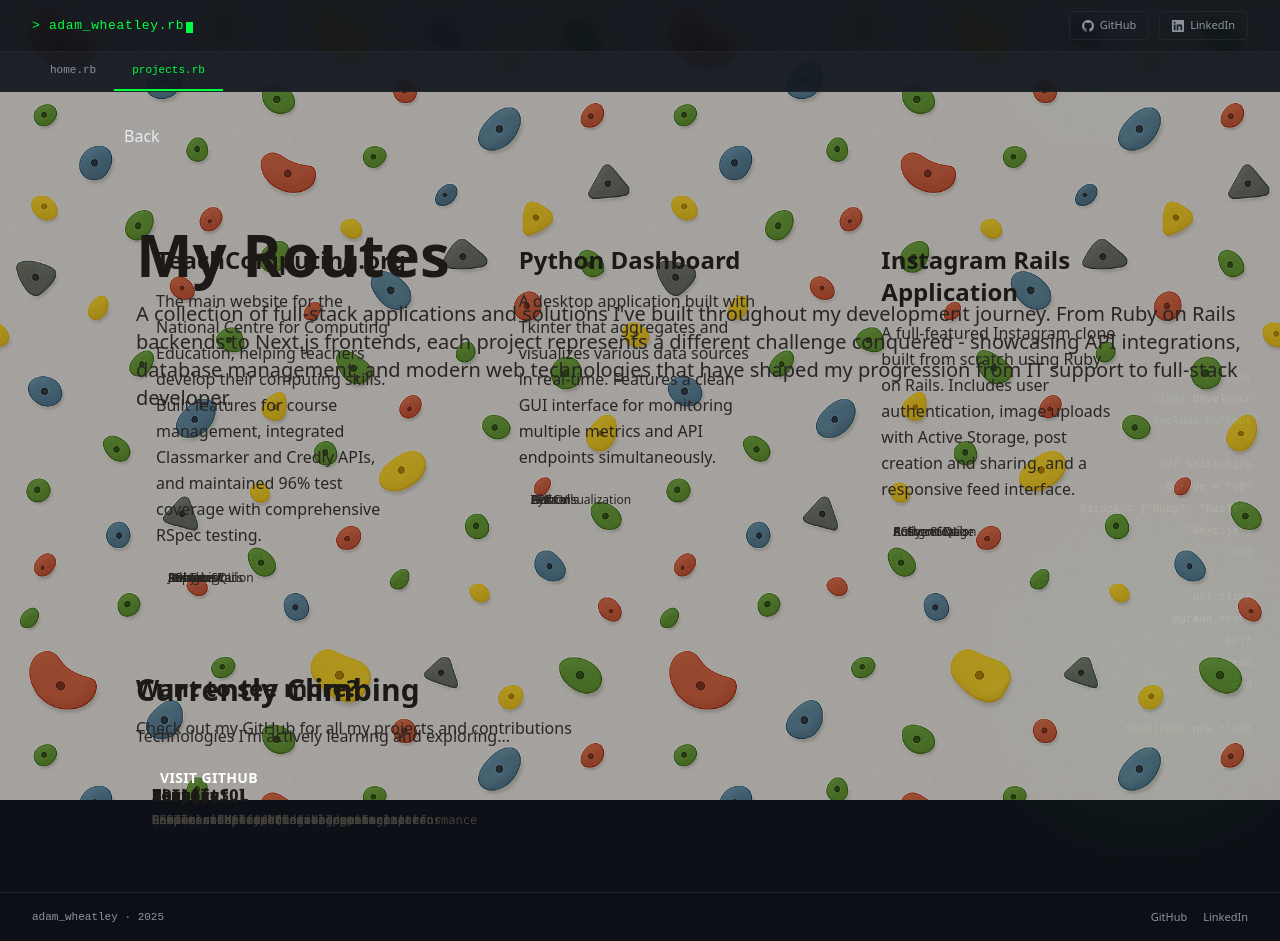
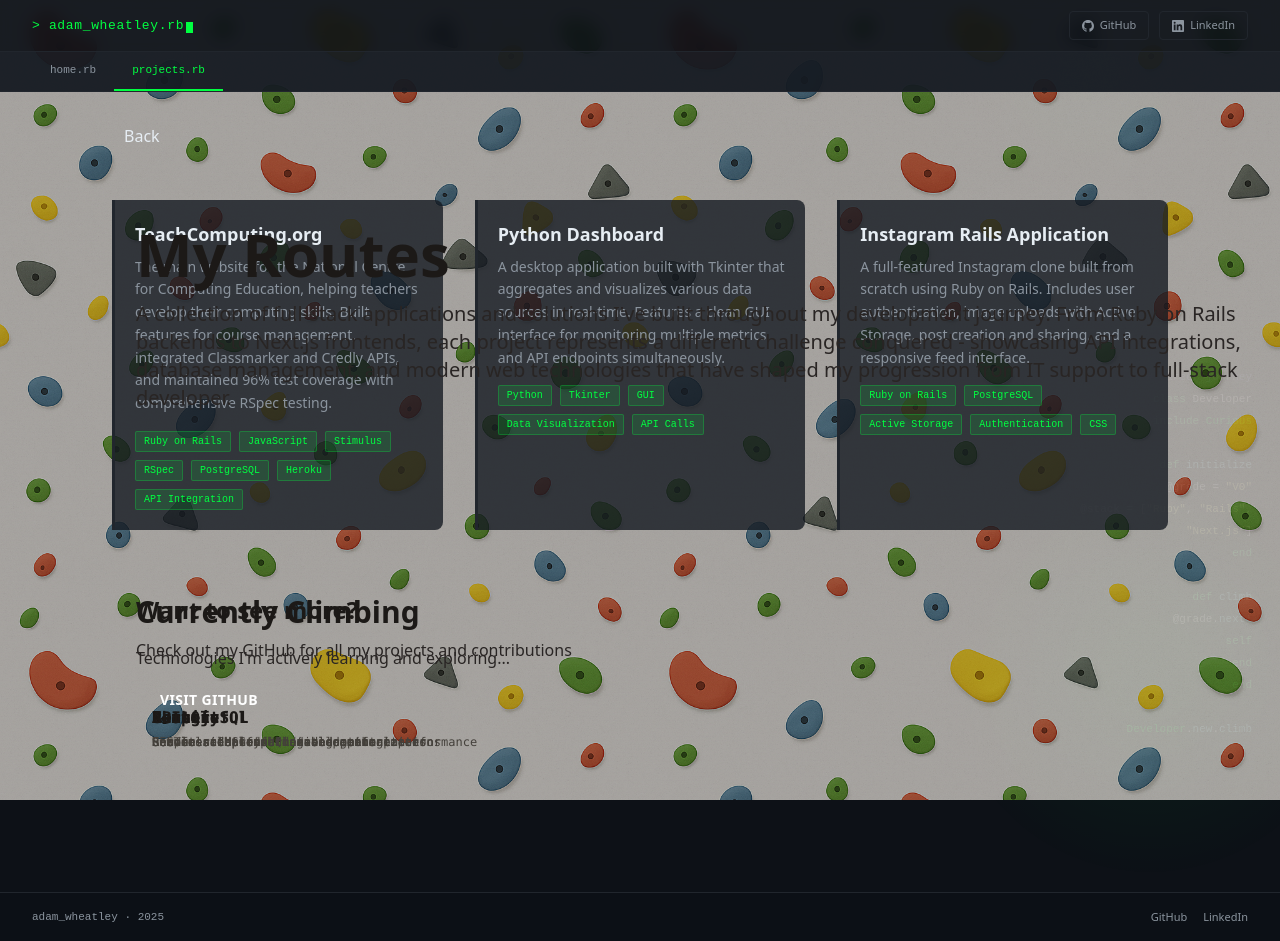
Before and after one commit to A-Wheeto/adamwheatley.net, a Next.js app: page /projects in a window 1280 px wide. Built offline with nearby package versions, Linux system fonts and the light colour scheme.

Commit message:
refactor: rebuild ProjectCard with terminal green left-accent design

```diff
--- a/src/components/ProjectCard.tsx
+++ b/src/components/ProjectCard.tsx
@@ -10,32 +10,18 @@ export default function ProjectCard({ project }: ProjectCardProps) {
       href={project.url}
       target="_blank"
       rel="noopener noreferrer"
-      className="block p-6 md:p-8 no-underline"
-      style={{ display: 'block' }}
+      className="project-card"
     >
-      <div className="relative z-10 p-3">
-        {/* Project Title */}
-        <h3 className="text-xl md:text-2xl font-bold mb-3 text-stone-900 dark:text-stone-100">
-          {project.title}
-        </h3>
-
-        {/* Description */}
-        <p className="text-sm md:text-base text-stone-800 dark:text-stone-200 mb-4 leading-relaxed font-medium">
-          {project.description}
-        </p>
-
-        {/* Technologies */}
-        <div style={{ display: 'flex', flexWrap: 'wrap', gap: '0.5rem' }}>
-          {project.technologies.map((tech, index) => (
-            <span
-              key={index}
-              className="block round fixed px-3 py-1.5 text-xs font-medium text-stone-800 dark:text-stone-200"
-              style={{ display: 'inline-block' }}
-            >
-              {tech}
-            </span>
-          ))}
-        </div>
+      <h3 className="text-lg font-bold mb-2" style={{ color: '#e6edf3' }}>
+        {project.title}
+      </h3>
+      <p className="text-sm mb-4 leading-relaxed" style={{ color: 'var(--muted)' }}>
+        {project.description}
+      </p>
+      <div className="flex flex-wrap gap-2">
+        {project.technologies.map((tech) => (
+          <span key={tech} className="skill-tag">{tech}</span>
+        ))}
       </div>
     </a>
   )
```
